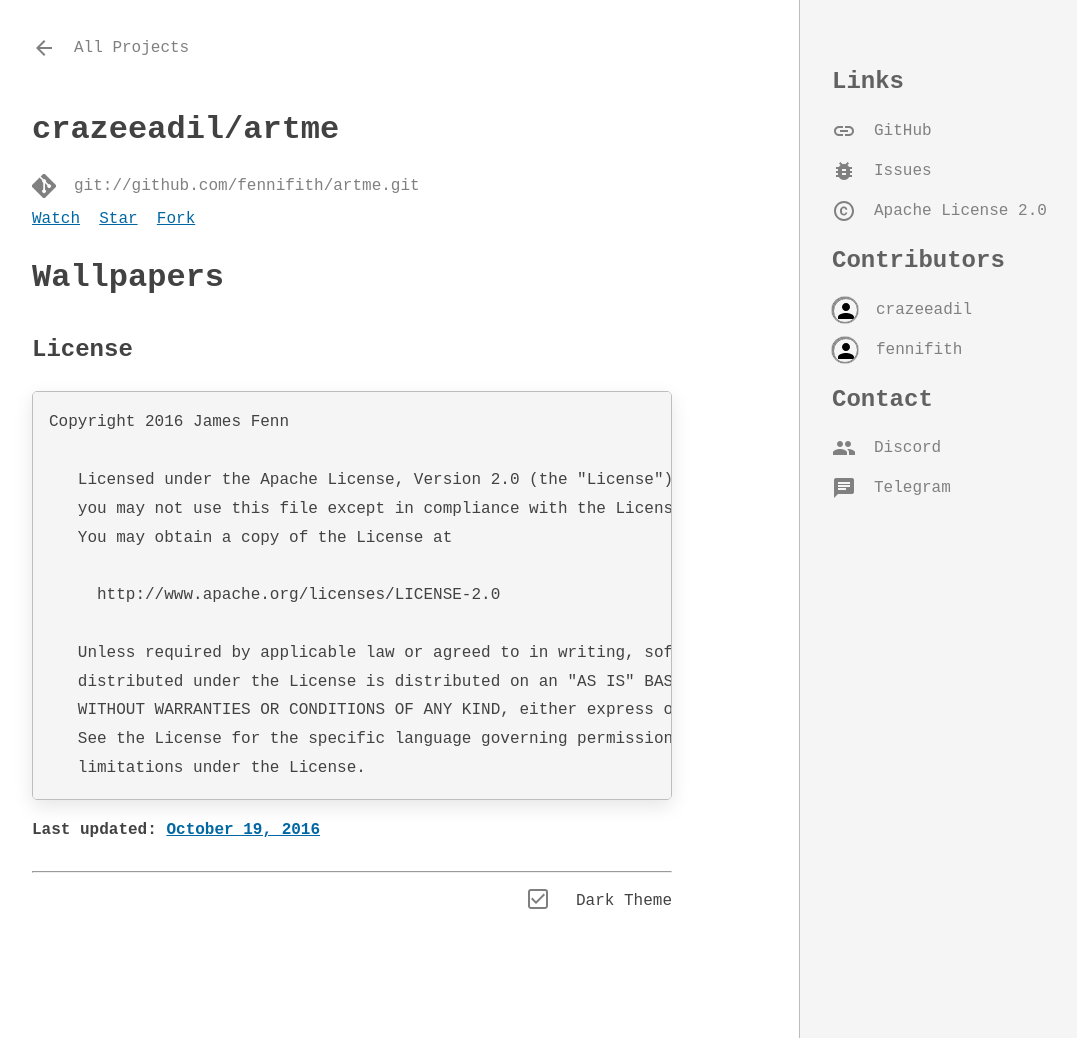
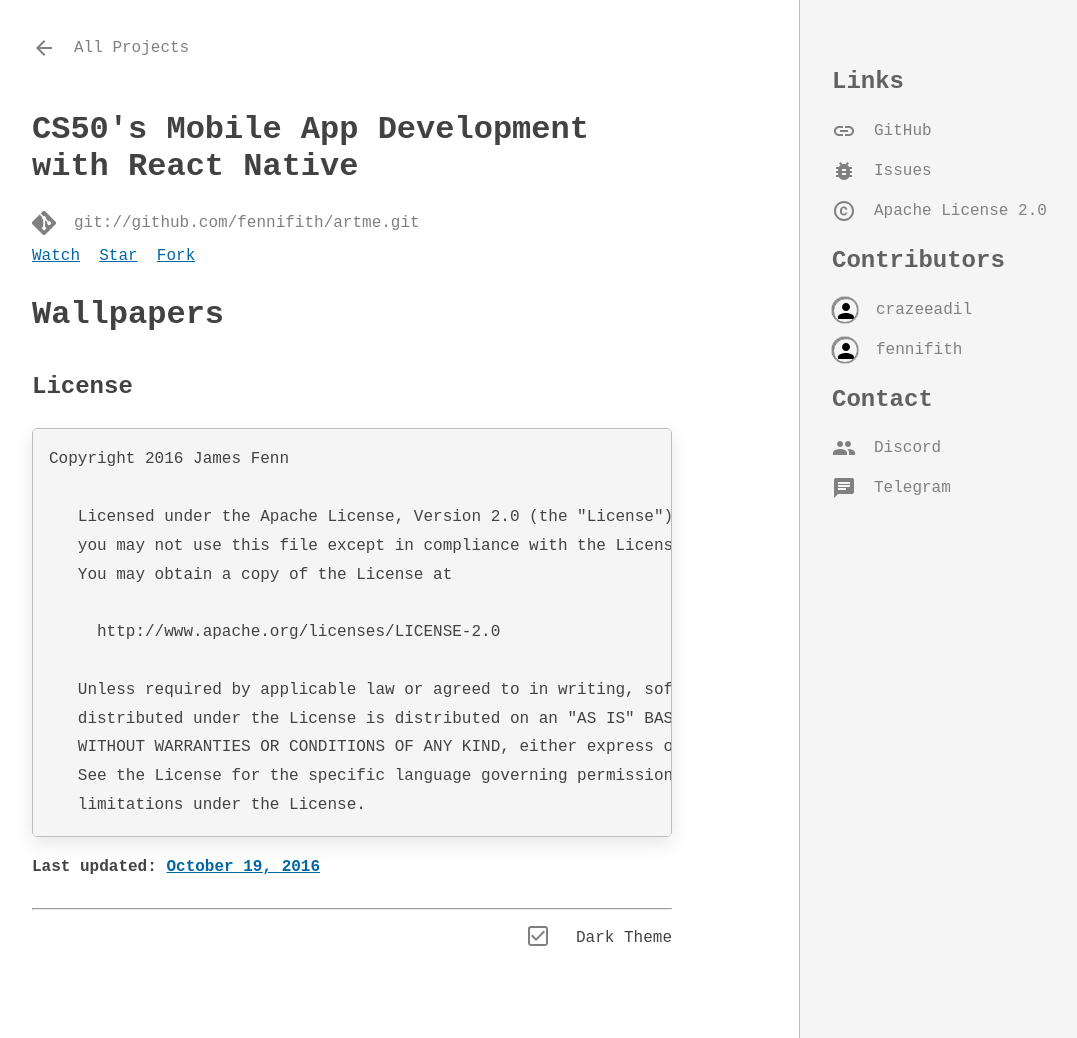
Before and after one commit to SarthakSwaroop/sarthakswaroop.github.io, a Jekyll site: the page built from _projects/CS50m.md, in a window 1280 px wide and 1038 px high. Shown: the whole window, without its empty margins (96-1173 px from the left). Built offline with Jekyll 4.4.1, drawn with Linux system fonts in a browser that asks for light colours; nearby versions of some CDN libraries; some web fonts are replaced; comment, search, counter and statistics services are not loaded; a style sheet for code colours, icons or effects is not loaded.

Commit message:
Update CS50m.md

```diff
--- a/_projects/CS50m.md
+++ b/_projects/CS50m.md
@@ -1,7 +1,7 @@
 ---
 layout: "project"
 type: "online-courses"
-title: "crazeeadil/artme"
+title: "CS50's Mobile App Development with React Native"
 description: "ArtMe - A wallpaper app."
 repo: "fennifith/artme"
 git: "git://github.com/fennifith/artme.git"
```
